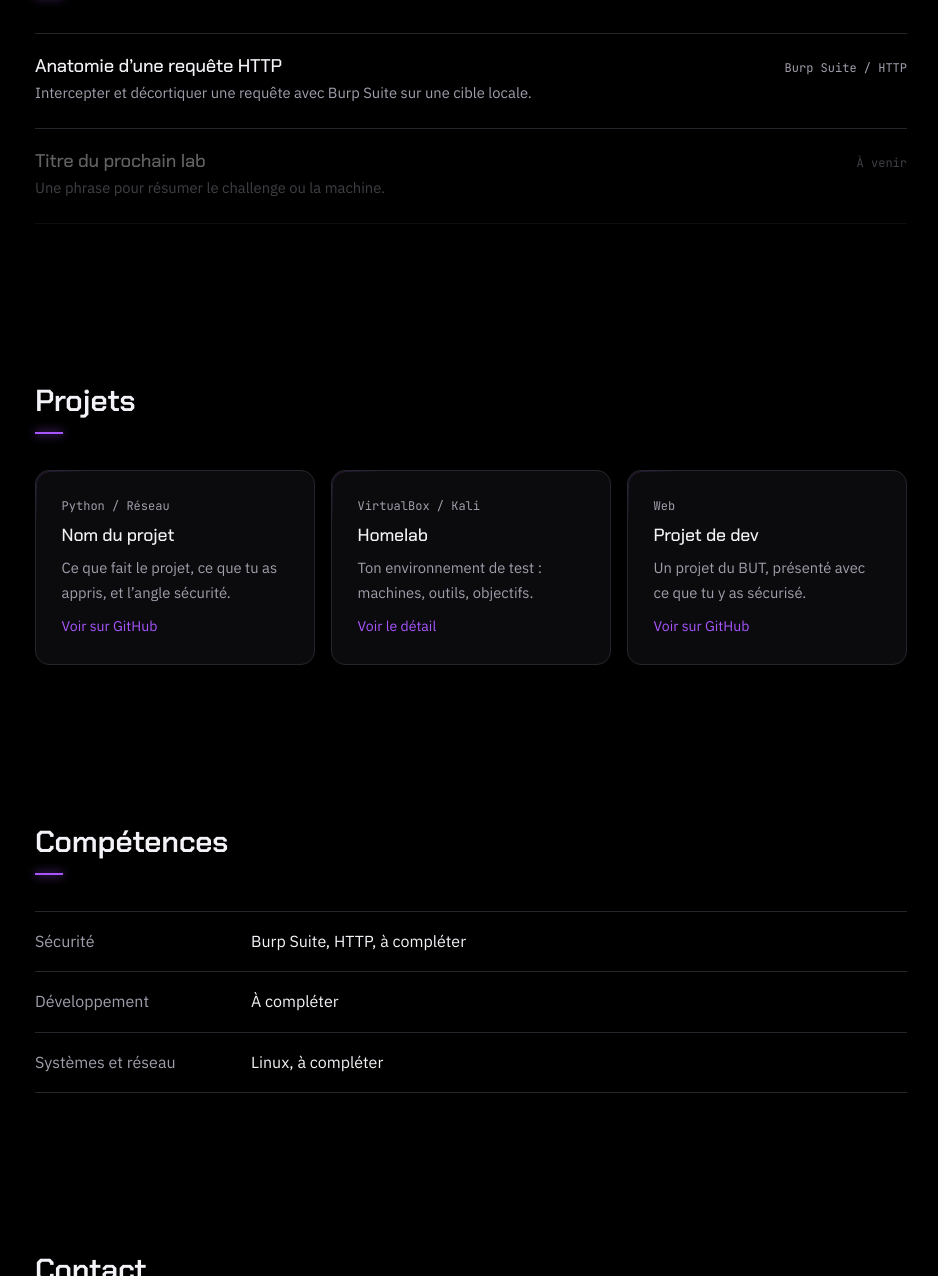
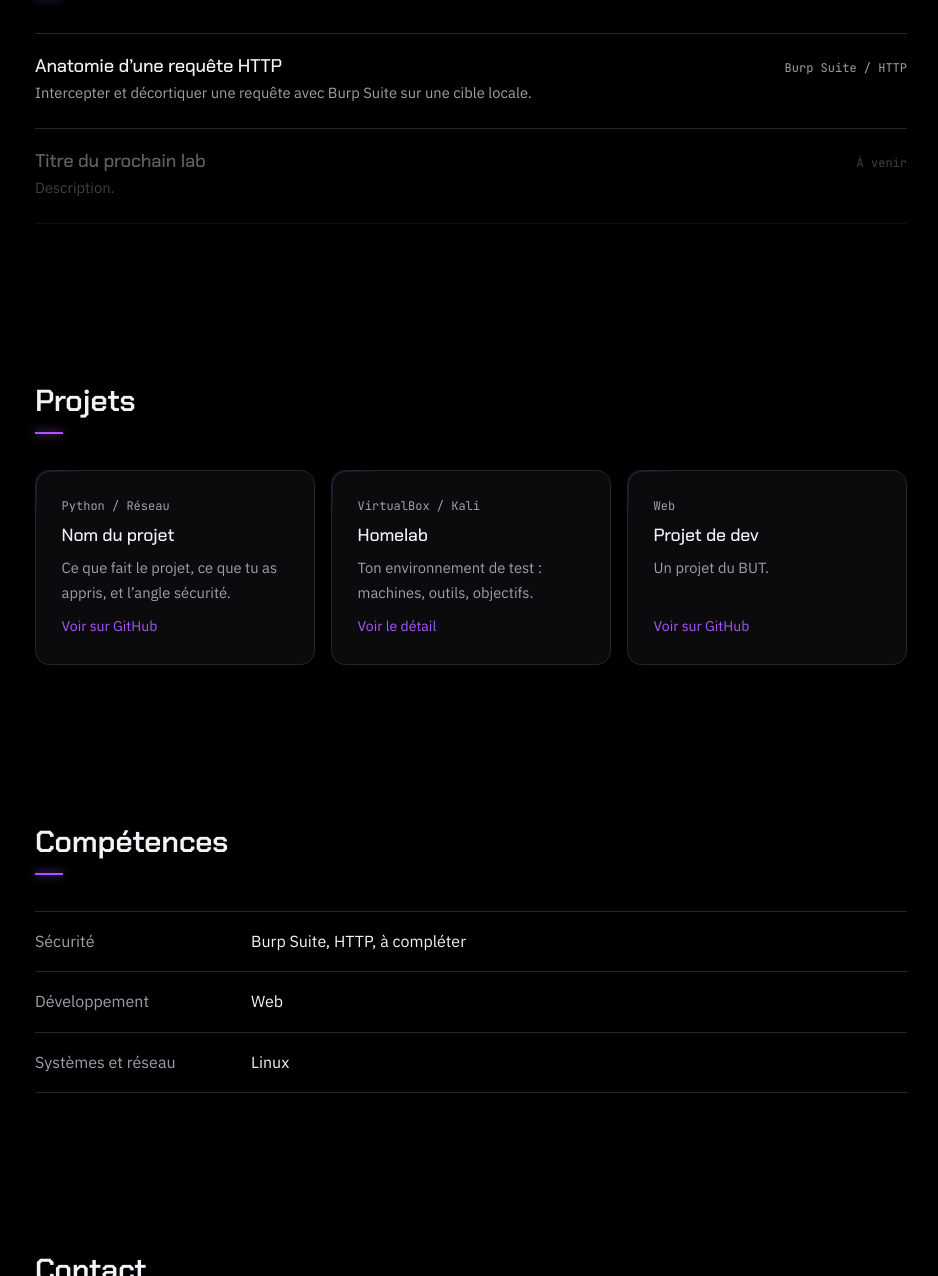
Before and after one commit to ahmedokchi/ahmedokchi.github.io, a plain HTML site: page index.html in a window 1280 px wide. Shown: the part 1276-2552 px from the top of the page, without its empty margins (169-1107 px from the left). Drawn offline with Linux system fonts and the light colour scheme.

Commit message:
Reformulation

```diff
--- a/index.html
+++ b/index.html
@@ -197,7 +197,7 @@
         <a href="#" aria-disabled="true">
           <div>
             <h3>Titre du prochain lab</h3>
-            <p>Une phrase pour résumer le challenge ou la machine.</p>
+            <p>Description.</p>
           </div>
           <span class="meta">À venir</span>
         </a>
@@ -224,7 +224,7 @@
       <article class="project">
         <span class="meta">Web</span>
         <h3>Projet de dev</h3>
-        <p>Un projet du BUT, présenté avec ce que tu y as sécurisé.</p>
+        <p>Un projet du BUT.</p>
         <a href="#">Voir sur GitHub</a>
       </article>
     </div>
@@ -235,8 +235,8 @@
     <h2>Compétences</h2>
     <dl class="skills">
       <div><dt>Sécurité</dt><dd>Burp Suite, HTTP, à compléter</dd></div>
-      <div><dt>Développement</dt><dd>À compléter</dd></div>
-      <div><dt>Systèmes et réseau</dt><dd>Linux, à compléter</dd></div>
+      <div><dt>Développement</dt><dd>Web</dd></div>
+      <div><dt>Systèmes et réseau</dt><dd>Linux</dd></div>
     </dl>
   </section>
 
```
